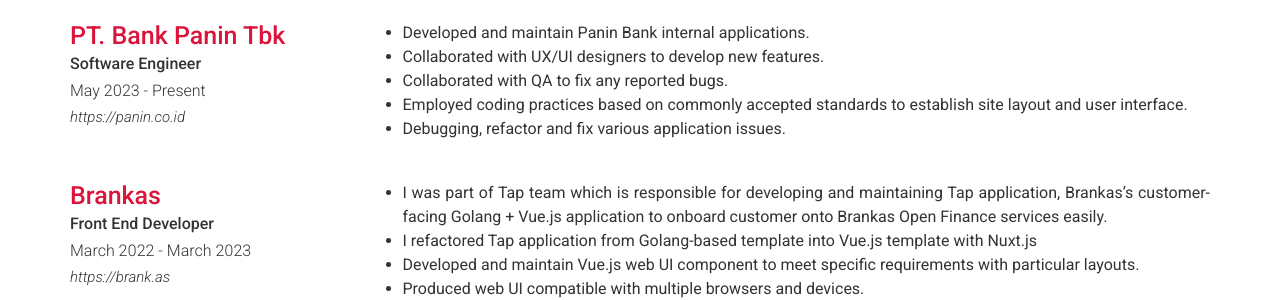
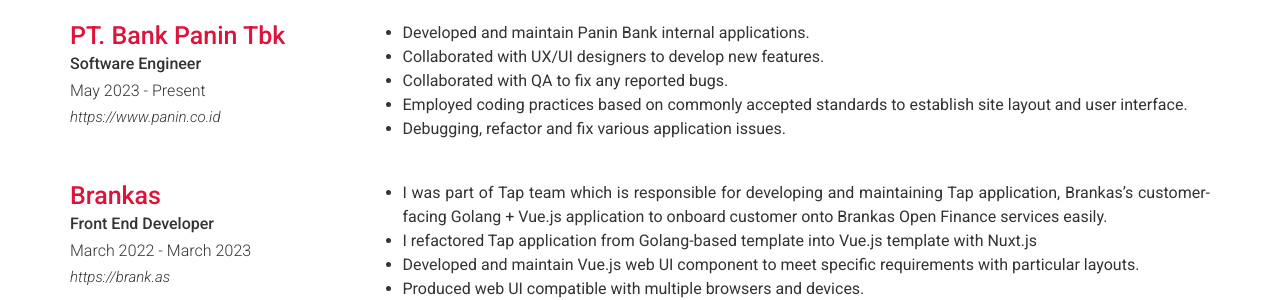
Before and after one commit to zamronypj/zamronypj.github.io, a Jekyll site: the page built from index.md, in a window 1280 px wide and 900 px high, scrolled down 772 px. Shown: the part 152-452 px from the top of the window. Built offline with Jekyll 4.4.1, drawn with Linux system fonts in a browser that asks for light colours; nearby versions of some CDN libraries; a script that is not in the unit is left out; some of the changed lines change nothing that is shown.

Commit message:
improve Panin URL

```diff
--- a/_config.yml
+++ b/_config.yml
@@ -90,7 +90,7 @@
         title: PT. Bank Panin Tbk
         sub_title: Software Engineer
         caption: May 2023 - Present
-        link: https://panin.co.id
+        link: https://www.panin.co.id
         description: | # this will include new lines to allow paragraphs
           - Developed and maintain Panin Bank internal applications.
           - Collaborated with UX/UI designers to develop new features.
```
